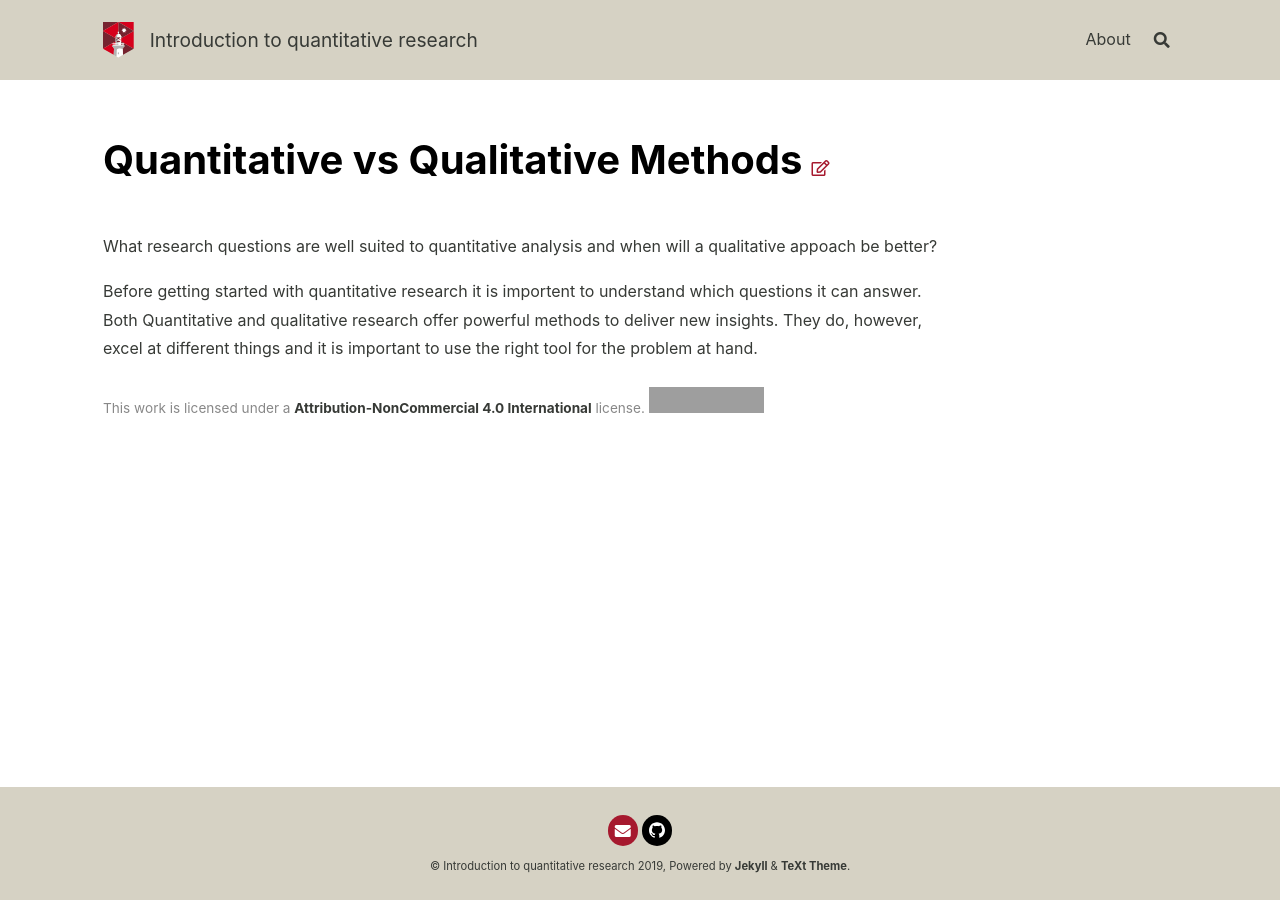
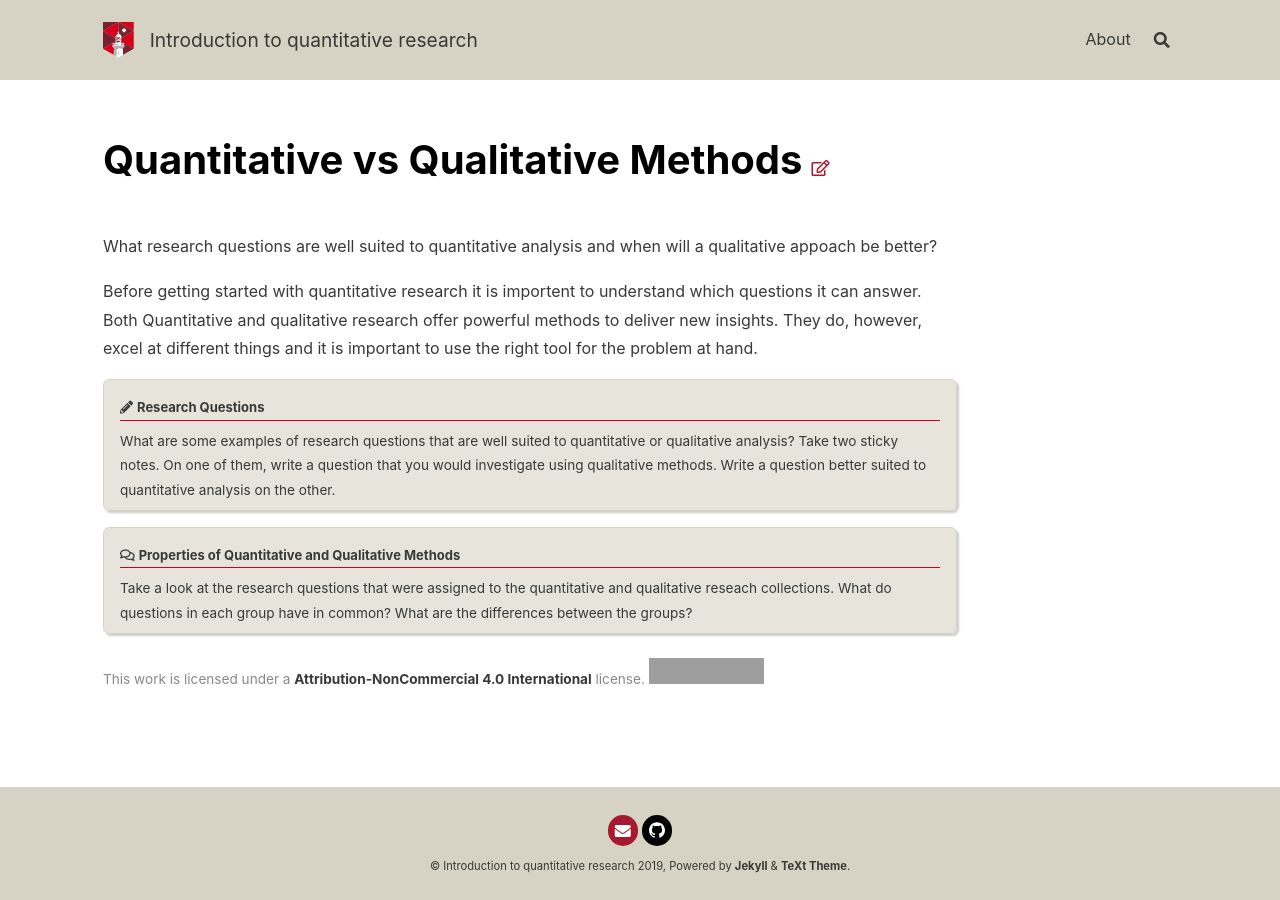
Before and after one commit to humburg/quant-getting-started, a Jekyll site: the page built from _posts/2019-07-08-quant_vs_qual.md, in a window 1280 px wide. Built offline with Jekyll 4.4.1, drawn with Linux system fonts in a browser that asks for light colours; nearby versions of some CDN libraries; grey boxes are pictures that could not be loaded.

Commit message:
Add initial activities

```diff
--- a/_posts/2019-07-08-quant_vs_qual.md
+++ b/_posts/2019-07-08-quant_vs_qual.md
@@ -10,3 +10,18 @@ Before getting started with quantitative research it is importent to understand
 which questions it can answer. Both Quantitative and qualitative research offer
 powerful methods to deliver new insights. They do, however, excel at different
 things and it is important to use the right tool for the problem at hand.
+
+> Research Questions
+> {:.title}
+> What are some examples of research questions that are well suited to
+> quantitative or qualitative analysis? Take two sticky notes. On one of them,
+> write a question that you would investigate using qualitative methods. Write
+> a question better suited to quantitative analysis on the other.
+{:.exercise}
+
+> Properties of Quantitative and Qualitative Methods
+> {:.title}
+> Take a look at the research questions that were assigned to the quantitative
+> and qualitative reseach collections. What do questions in each group have
+> in common? What are the differences between the groups?
+{:.discussion}
```
